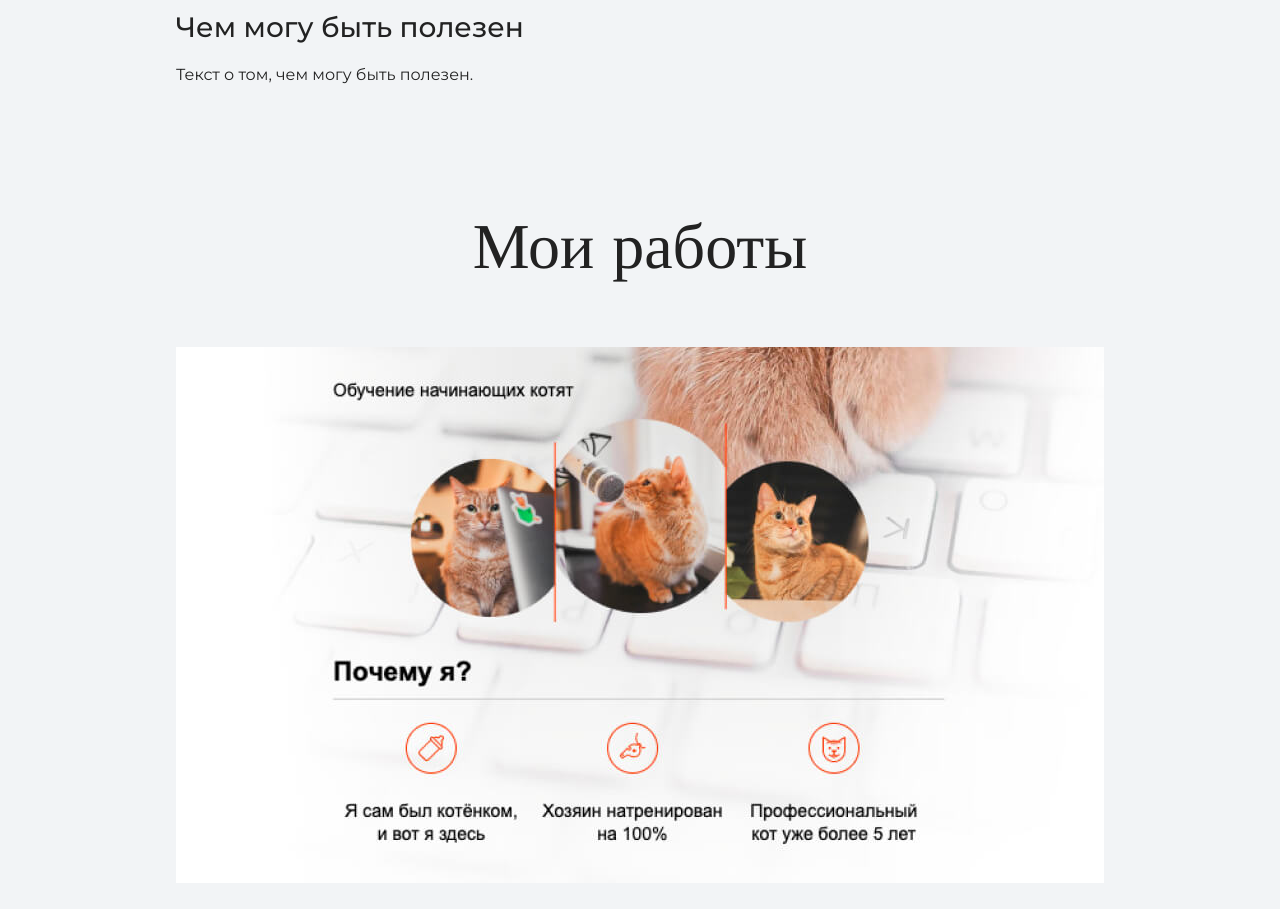
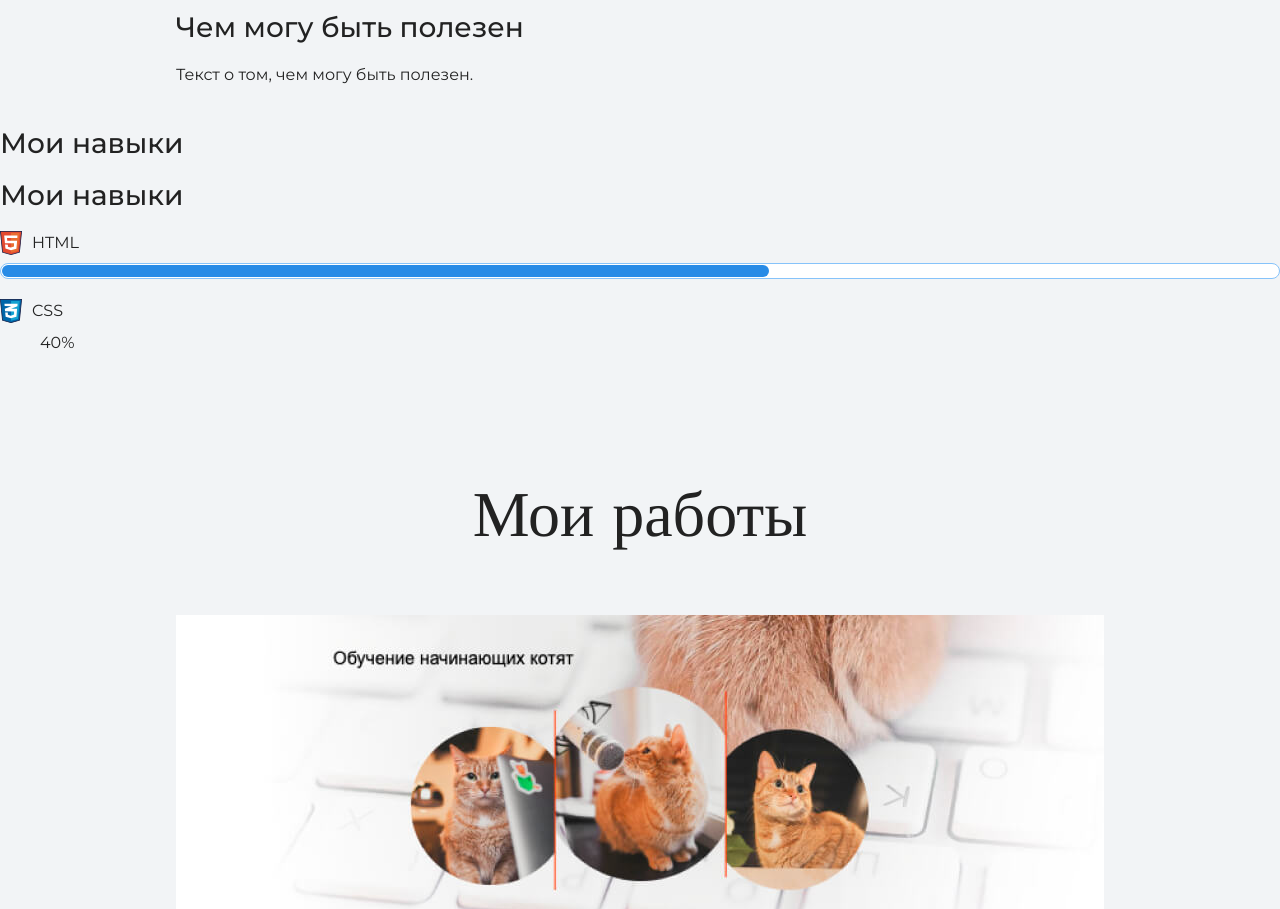
Before and after one commit to Roary7/_makeitnice, a plain HTML site: page index.html in a window 1280 px wide. Shown: the part 1860-2769 px from the top of the page. Drawn offline with nearby package versions, Linux system fonts and the light colour scheme.

Commit message:
Update index.html

```diff
--- a/index.html
+++ b/index.html
@@ -35,6 +35,18 @@
       <h3>Чем могу быть полезен</h3>
       <p>Текст о том, чем могу быть полезен.</p>
     </div>
+      <div class="skills">
+        <h3>Мои навыки</h3>
+        <div class="skills">
+  <h3>Мои навыки</h3>
+  <dl class="skills-list">
+    <dt class="skill-html">HTML</dt>
+    <dd class="level"><div style="width: 60%;">60%</div></dd>
+    <dt class="skill-css">CSS</dt>
+    <dd class="level><div style="width: 40%;">40%</div></dd>
+  </dl>
+</div>
+      </div>
     </section>
 
     <section class="portfolio">
```
